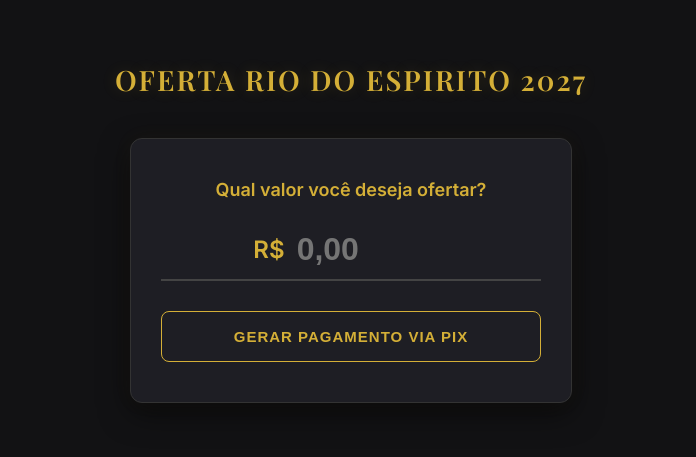
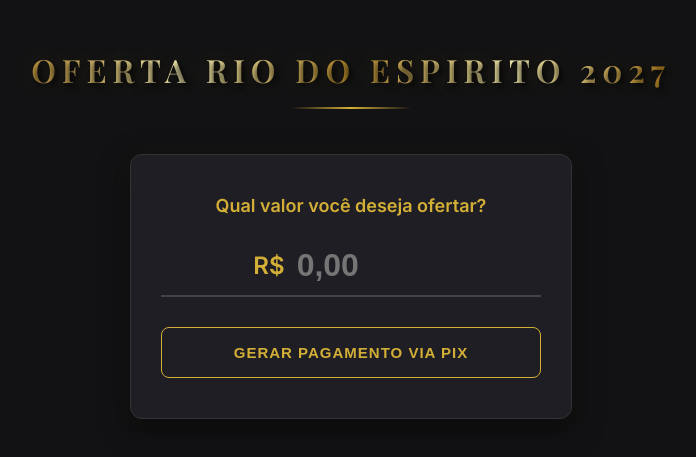
Before and after one commit to LuizPascon/pagamento-pix, a plain HTML site: page index.html in a window 1280 px wide. Shown: the part 177-634 px from the top of the page, without its empty margins (289-985 px from the left). Drawn offline with nearby package versions, Linux system fonts and the light colour scheme.

Commit message:
Update index.html

```diff
--- a/index.html
+++ b/index.html
@@ -27,15 +27,40 @@
         }
 
         /* Título Dourado */
+        /* Título Dourado Super Premium */
         .titulo-principal {
             font-family: 'Playfair Display', serif;
-            color: #d4af37; /* Dourado */
+            font-size: 32px;
             text-align: center;
-            font-size: 28px;
             text-transform: uppercase;
-            letter-spacing: 2px;
-            margin-bottom: 40px;
-            text-shadow: 0 0 15px rgba(212, 175, 55, 0.2);
+            letter-spacing: 6px; /* Espaçamento largo traz muita elegância */
+            margin-bottom: 45px;
+
+            /* Efeito de Dourado Metálico (Reflexo de luz) */
+            background: linear-gradient(to right, #BF953F, #FCF6BA, #B38728, #FBF5B7, #AA771C);
+            -webkit-background-clip: text;
+            background-clip: text;
+            color: transparent;
+
+            /* Sombra escura para destacar o metal do fundo escuro */
+            text-shadow: 3px 3px 6px rgba(0, 0, 0, 0.9),
+                         0 0 25px rgba(212, 175, 55, 0.2);
+
+            /* Prepara o espaço para a linha decorativa abaixo */
+            position: relative;
+            padding-bottom: 18px;
+        }
+
+        /* Linha decorativa dourada com pontas suaves */
+        .titulo-principal::after {
+            content: '';
+            position: absolute;
+            bottom: 0;
+            left: 50%;
+            transform: translateX(-50%);
+            width: 120px;
+            height: 2px;
+            background: linear-gradient(to right, transparent, #d4af37, transparent);
         }
 
         /* Caixa de conteúdo escura com borda sutil */
```
